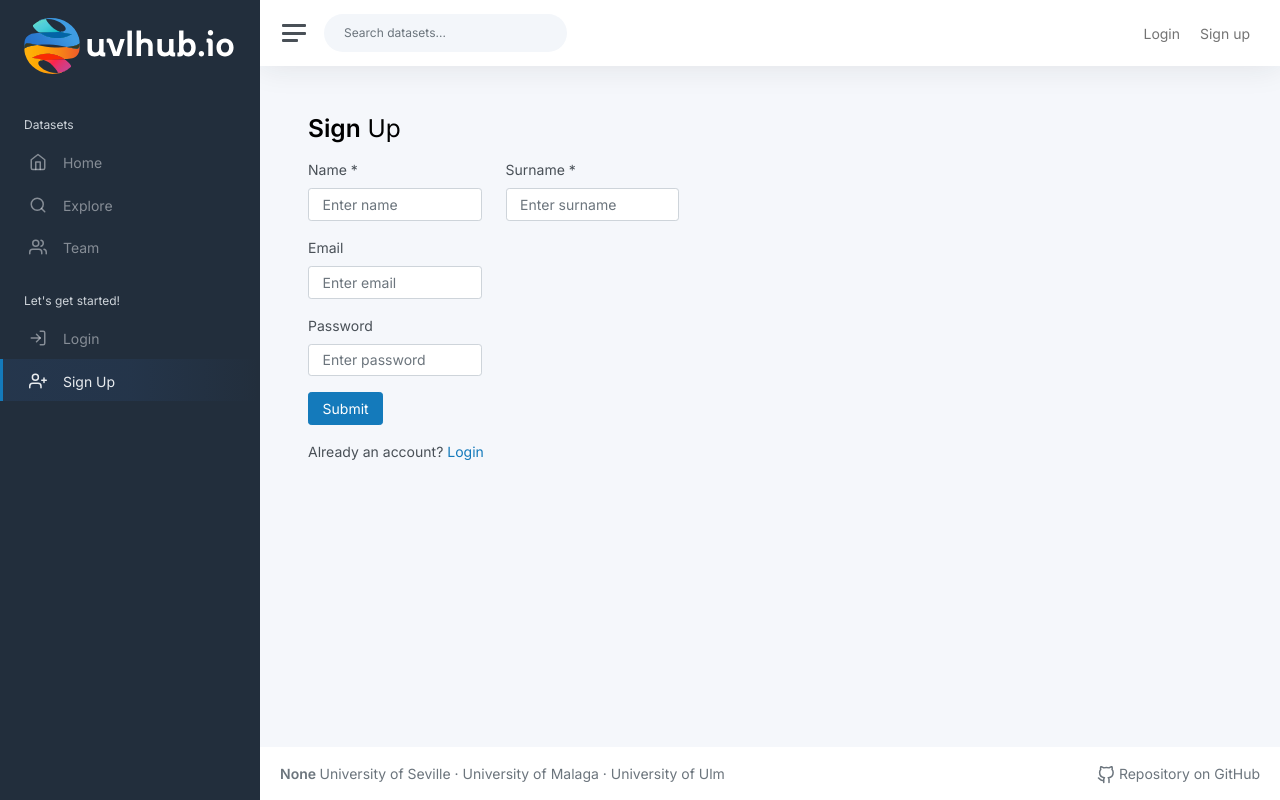
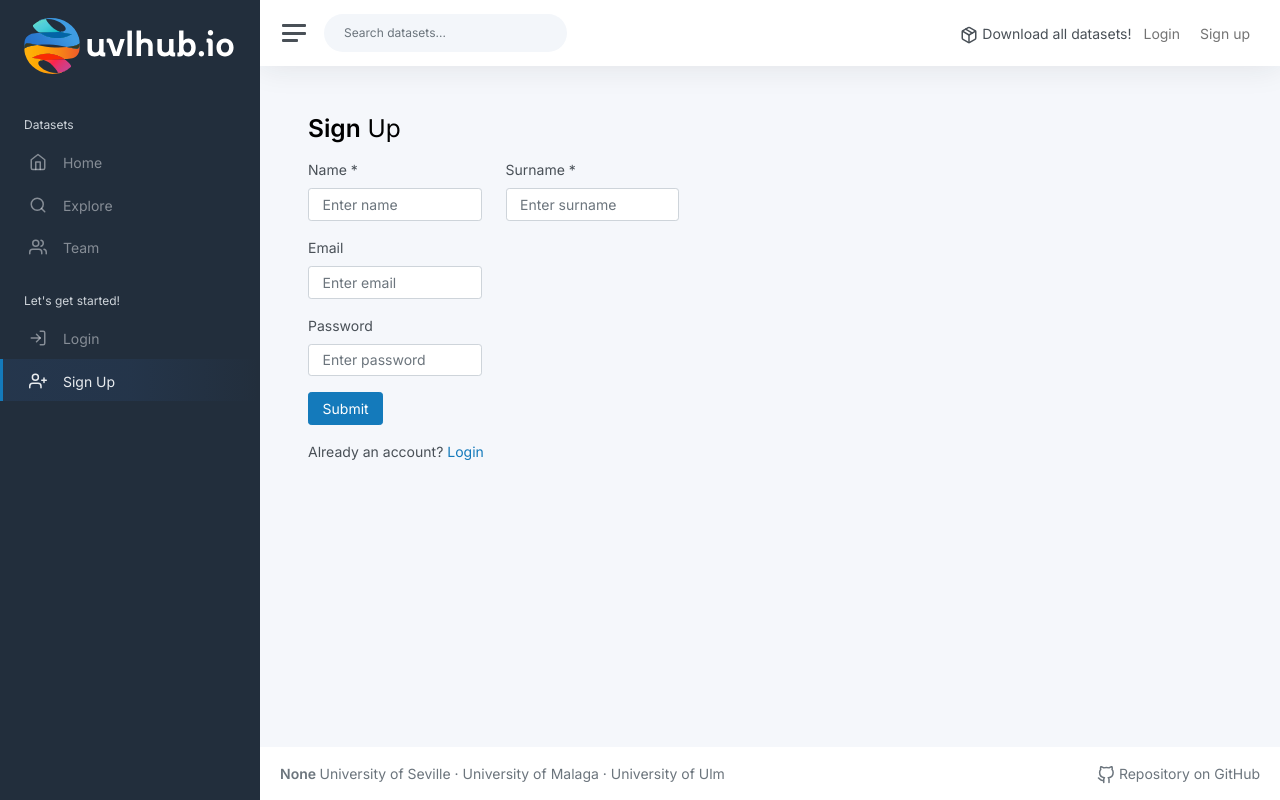
Before and after one commit to ch0cohub/choco-hub-2, a Flask app: page /signup/ in a window 1280 px wide. Run offline with Flask 3, Linux system fonts and the light colour scheme; parts of the project's set-up code (start-up, migrations or seed data) failed here and were passed over; some libraries are stand-ins or nearby versions.

Commit message:
feat: Descargar todos los datasets, añadido botón para descargar todos los datasets en la página principal

```diff
--- a/app/templates/base_template.html
+++ b/app/templates/base_template.html
@@ -163,6 +163,12 @@ chico sundermann">
                 <ul class="navbar-nav navbar-align">
                     <li class="nav-item dropdown">
 
+                        <a href="/dataset/download/all" class="nav-link d-none d-sm-inline-block" style="border-radius: 5px;"></a>
+                            <i data-feather="package"></i>
+                            Download all datasets!
+                        </a>
+
+
                         {% if current_user.is_anonymous %}
                             <a class="nav-link  d-none d-sm-inline-block" href="{{ url_for('auth.login') }}">Login</a>
                             <a class="nav-link  d-none d-sm-inline-block" href="{{ url_for('auth.show_signup_form') }}">Sign
```
